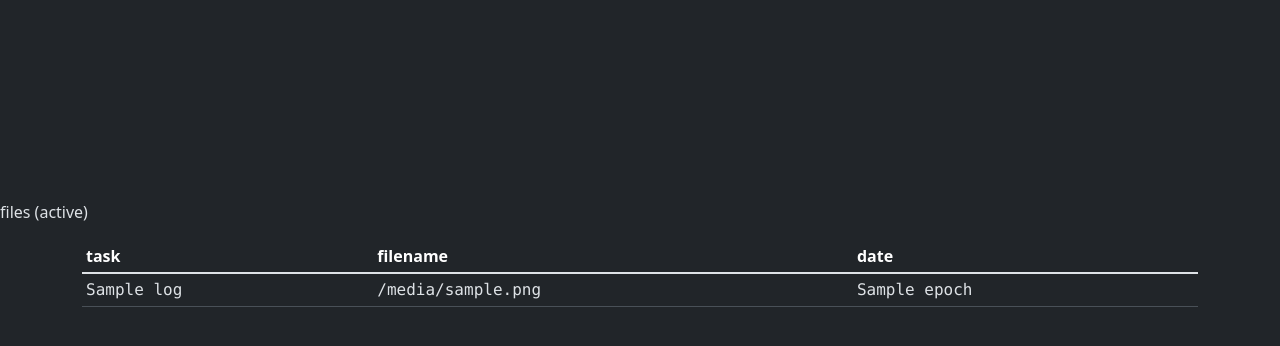
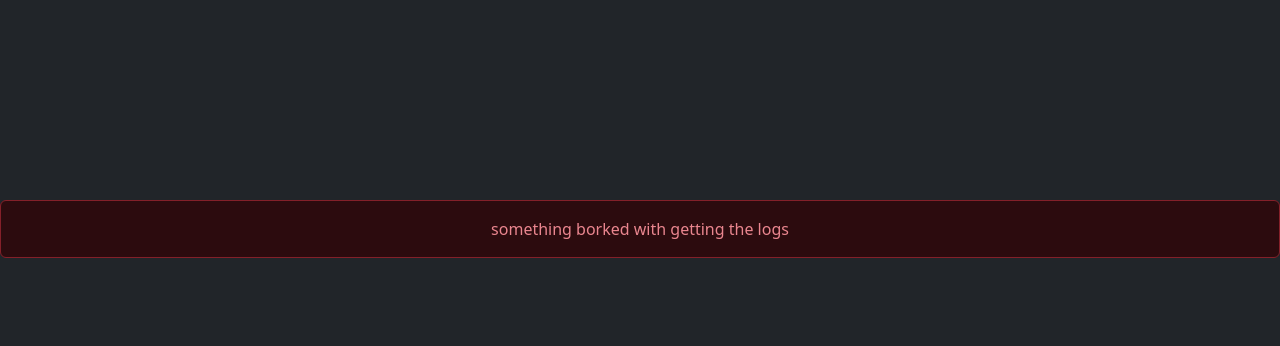
Before and after one commit to cheenpo/django-celery-skeleton, a Django app: template django_celery_skeleton/templates/logs.html in a window 1280 px wide. Shown: the part 300-646 px from the top of the page. Run offline with Django 5.2, Linux system fonts and the light colour scheme; the template is opened without the code that fills it: most values are stand-ins (such as "Sample title", 1, 10 or a date in 2020); parts of the project's set-up code (start-up, migrations or seed data) failed here and were passed over.

Commit message:
adding some error handling

```diff
--- a/django_celery_skeleton/templates/logs.html
+++ b/django_celery_skeleton/templates/logs.html
@@ -1,7 +1,11 @@
 {% extends "skeleton.html" %}
 
 {% block logs %}
-<p>files ({{status}})</p>
+{% if status != "success" %}
+<div class="alert alert-danger" role="alert">
+	<center>something borked with getting the logs</center>
+</div>
+{% else %}
 <div class="container">
 	<table class="table table-sm table-hover">
 		<thead>
@@ -22,4 +26,5 @@
 		</tbody>
 	</table>
 </div>
+{% endif %}
 {% endblock logs %}
```
